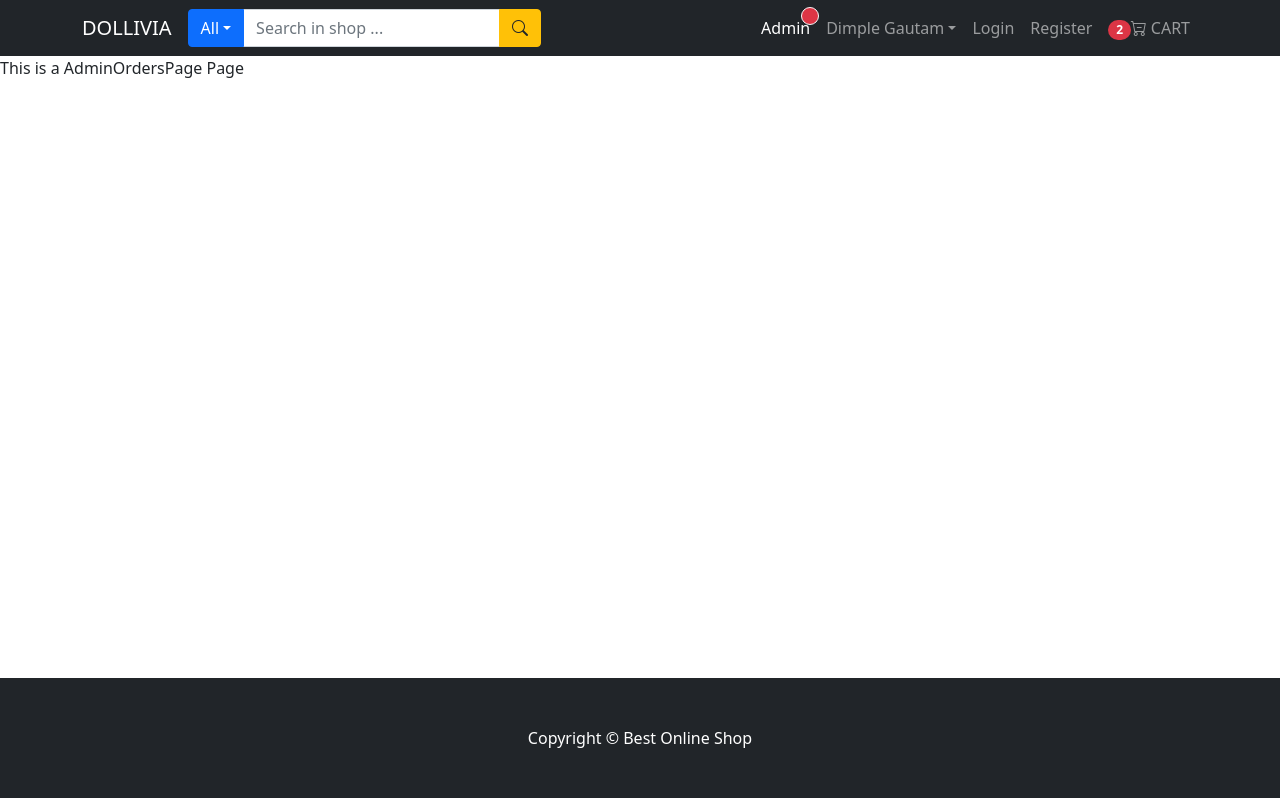
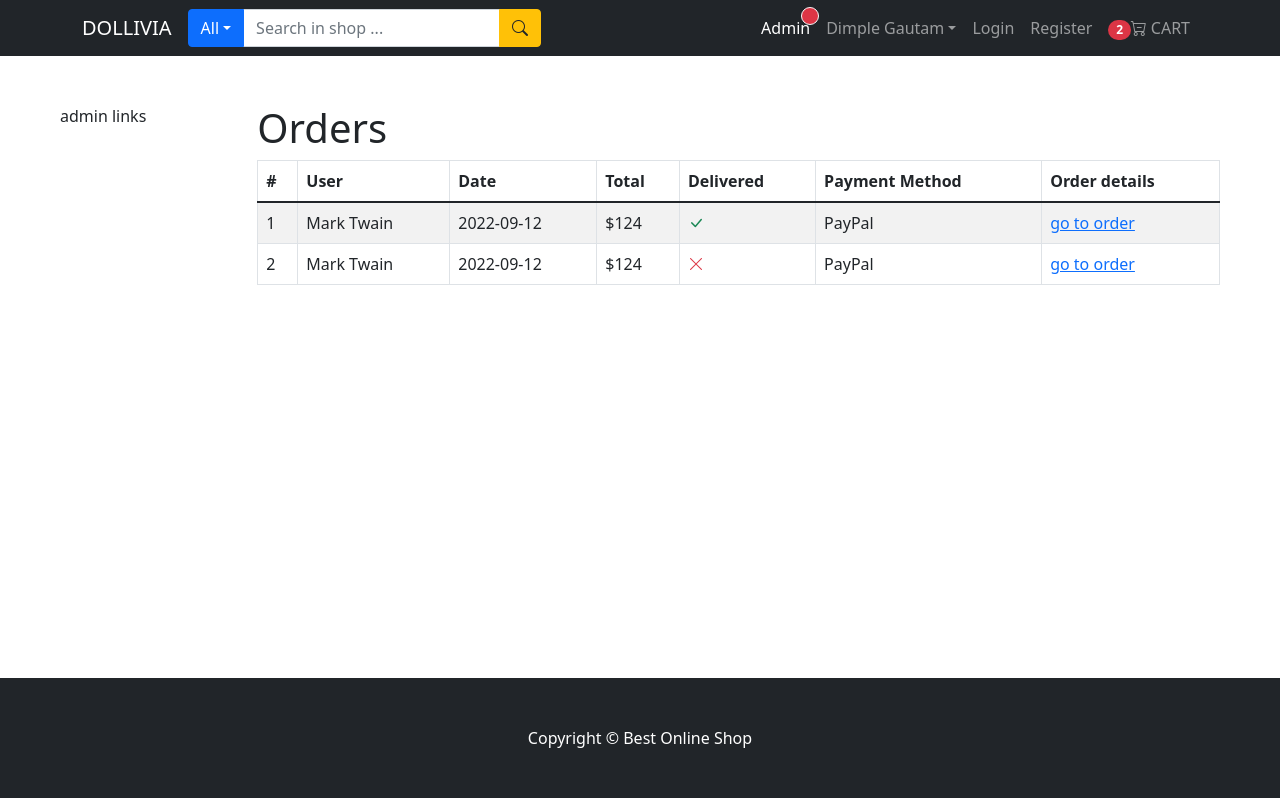
Before and after one commit to Dimple53/E-commerce_Website, a React (Create React App) app in the folder E-commerceApplication/frontend/: page /admin/orders in a window 1280 px wide. Built offline with nearby package versions, Linux system fonts and the light colour scheme.

Commit message:
admin orders page

```diff
--- a/E-commerceApplication/frontend/src/pages/admin/AdminOrdersPage.js
+++ b/E-commerceApplication/frontend/src/pages/admin/AdminOrdersPage.js
@@ -1,4 +1,48 @@
+import { Row, Col, Table } from "react-bootstrap";
+import { Link } from "react-router-dom";
 const AdminOrdersPage = () => {
-  return <p>This is a AdminOrdersPage Page</p>;
+  return (
+    <Row className="m-5">
+        <Col md={2}>
+        admin links
+        </Col>
+      <Col md={10}>
+        <h1>Orders</h1>
+        <Table striped bordered hover responsive>
+          <thead>
+            <tr>
+              <th>#</th>
+              <th>User</th>
+              <th>Date</th>
+              <th>Total</th>
+              <th>Delivered</th>
+              <th>Payment Method</th>
+              <th>Order details</th>
+            </tr>
+          </thead>
+          <tbody>
+            {["bi bi-check-lg text-success", "bi bi-x-lg text-danger"].map(
+              (item, idx) => (
+                <tr key={idx}>
+                  <td>{idx +1}</td>
+                  <td>Mark Twain</td>
+                  <td>2022-09-12</td>
+                  <td>$124</td>
+                  <td>
+                    <i className={item}></i>
+                  </td>
+                  <td>PayPal</td>
+                  <td>
+                    <Link to="/admin/order-details">go to order</Link>
+                  </td>
+                </tr>
+              )
+            )}
+          </tbody>
+        </Table>
+      </Col>
+    </Row>
+  );
 };
+
 export default AdminOrdersPage;
```
